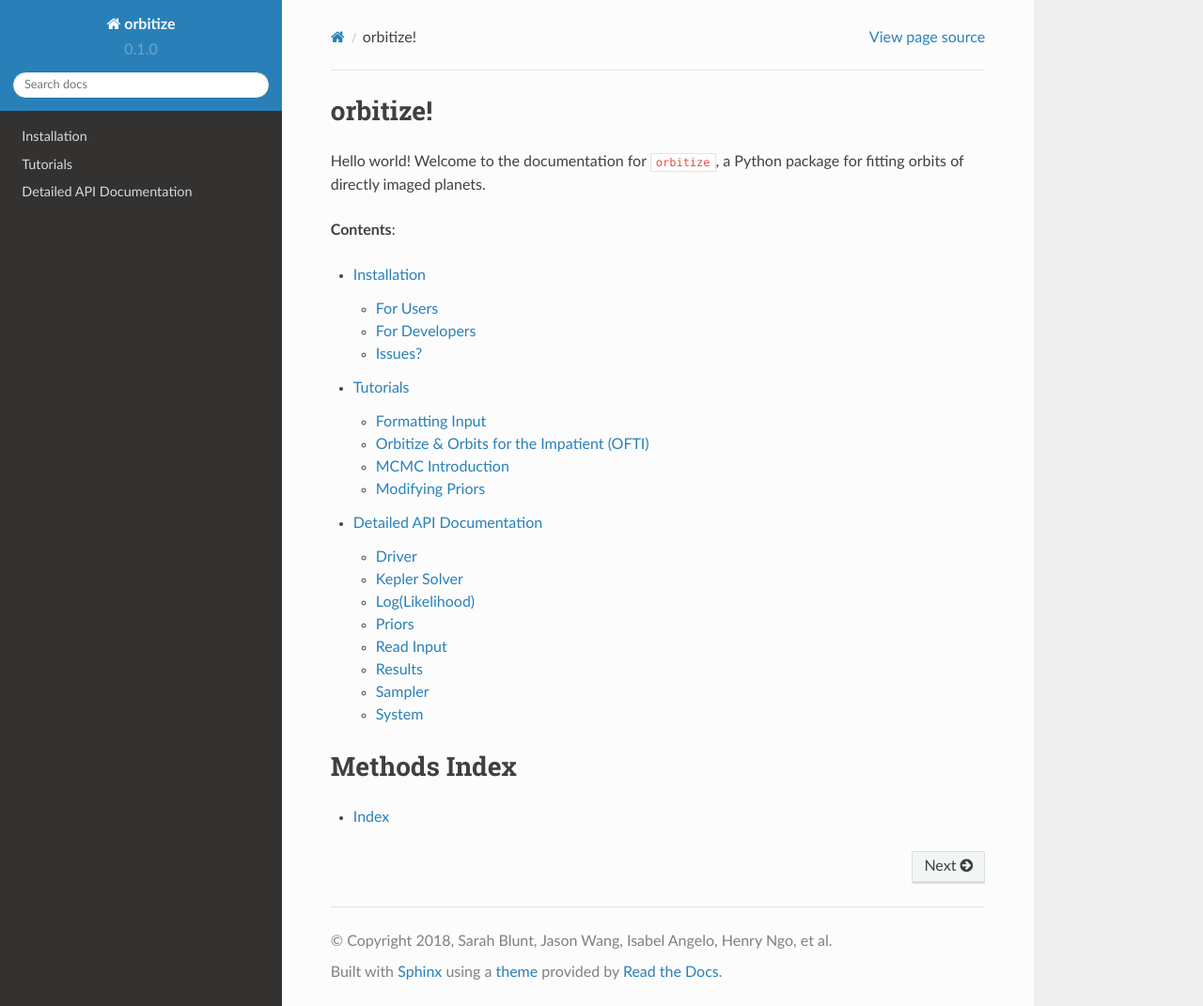
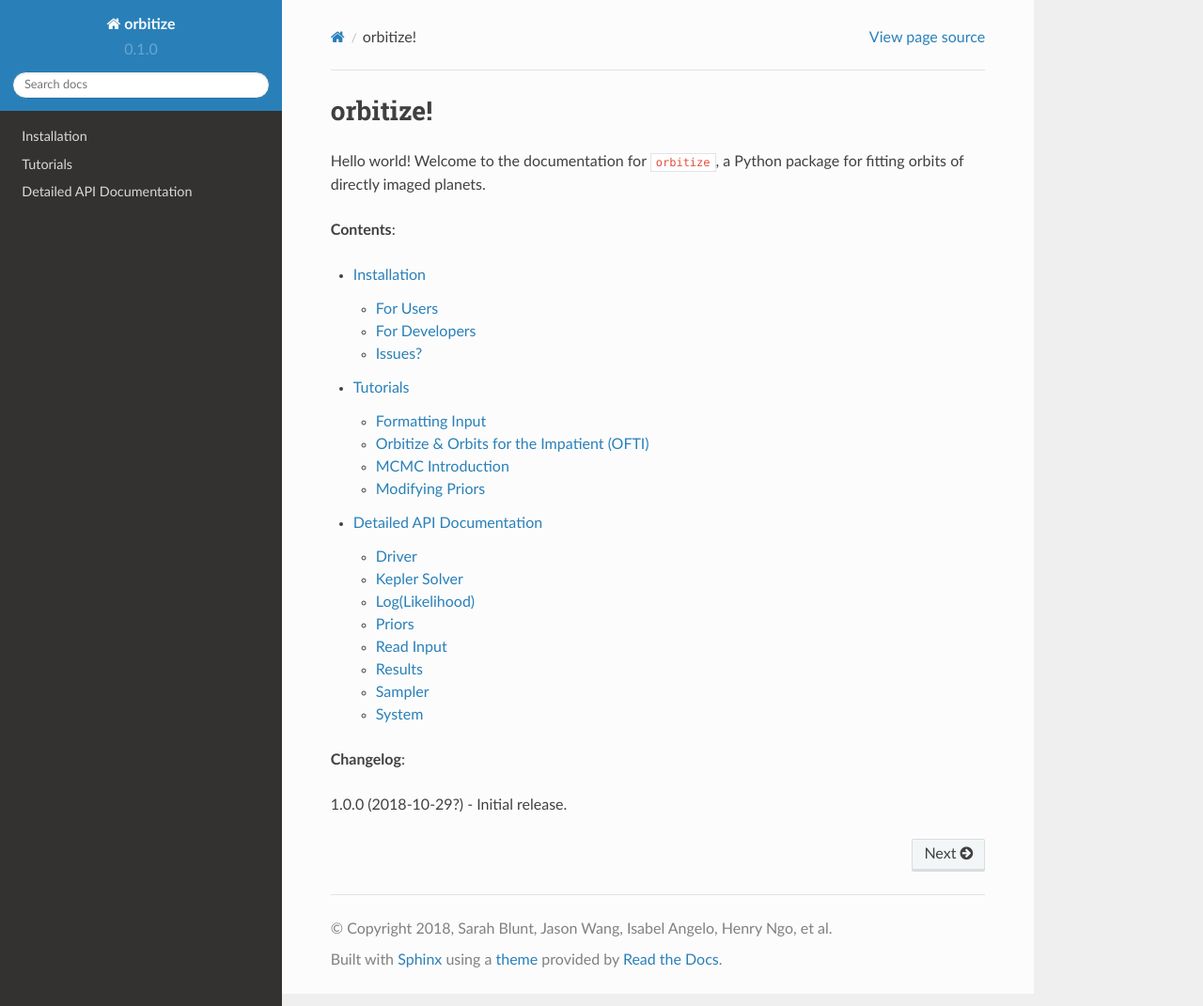
Before and after one commit to sblunt/orbitize, a Sphinx documentation site: the page built from docs/index.rst, in a window 1280 px wide and 1071 px high. Shown: the whole window at 94% size. Built offline with Sphinx 7.4.7 and the Read the Docs theme 2.0.0, drawn with Linux system fonts in a browser that asks for light colours; pages that are not in the unit, such as notebooks, are missing from menus.

Commit message:
Add changelog

```diff
--- a/docs/index.rst
+++ b/docs/index.rst
@@ -17,9 +17,7 @@
    tutorials
    api
 
+**Changelog**:
 
-
-Methods Index
-=============
-
-* :ref:`genindex`
+1.0.0 (2018-10-29?)
+- Initial release.
```
